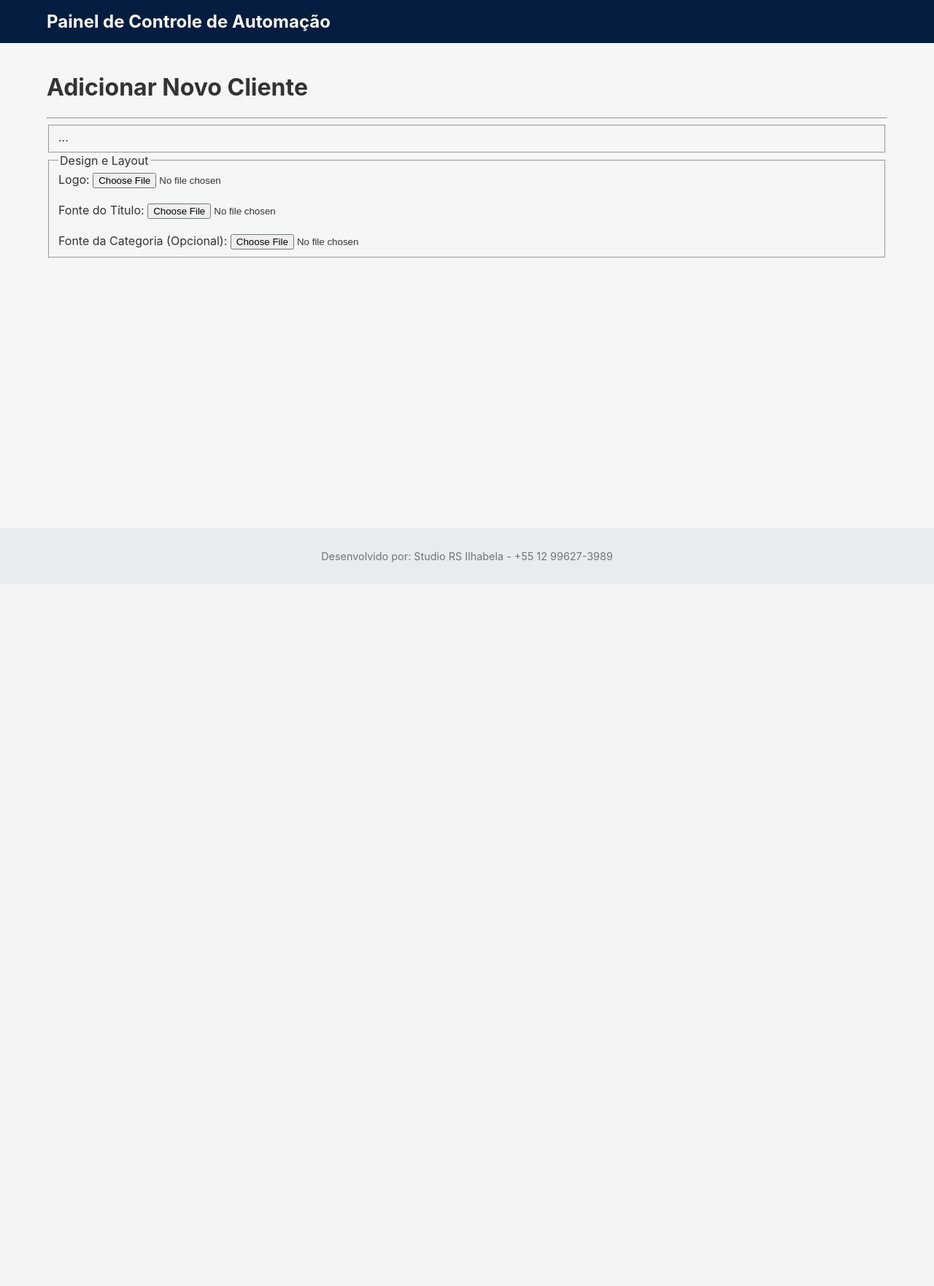
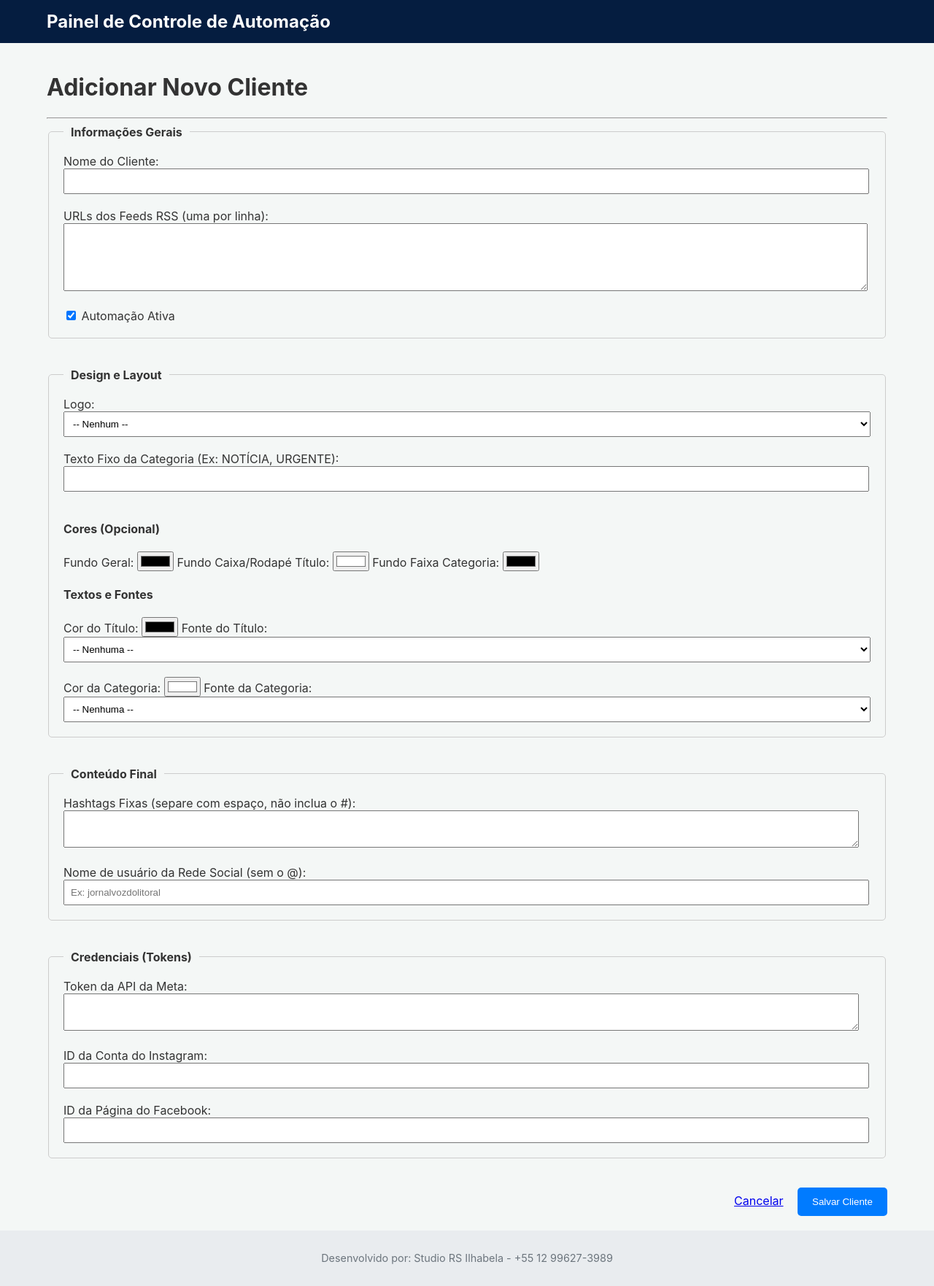
Before and after one commit to automacaoricardo33/rs-autoposter-social, a Flask app: page /adicionar in a window 1280 px wide. Shown: the whole page at 73% size. Before the commit the page ends 771 px from the top, so only its background shows below. Run offline with Flask 3, Linux system fonts and the light colour scheme; some libraries are stand-ins or nearby versions.

Commit message:
Update adicionar_cliente.html

```diff
--- a/templates/adicionar_cliente.html
+++ b/templates/adicionar_cliente.html
@@ -1,21 +1,96 @@
 {% extends "base.html" %}
+
+{% block title %}
+Adicionar Novo Cliente
+{% endblock %}
+
 {% block content %}
   <h1>Adicionar Novo Cliente</h1>
   <hr>
-  <form method="post" enctype="multipart/form-data">
-    <fieldset> ... </fieldset>
 
-    <fieldset>
-      <legend>Design e Layout</legend>
-      <label for="logo">Logo:</label>
-      <input type="file" name="logo" id="logo">
-      <br><br>
-      <label for="fonte_titulo">Fonte do Título:</label>
-      <input type="file" name="fonte_titulo" id="fonte_titulo">
-      <br><br>
-      <label for="fonte_categoria">Fonte da Categoria (Opcional):</label>
-      <input type="file" name="fonte_categoria" id="fonte_categoria">
-      </fieldset>
+  <form method="post" style="display: flex; flex-direction: column; gap: 20px;">
 
-    </form>
+    <fieldset style="border: 1px solid #ccc; padding: 20px; border-radius: 5px; margin-bottom: 20px;">
+        <legend style="font-weight: bold; padding: 0 10px;">Informações Gerais</legend>
+        <label for="nome_cliente">Nome do Cliente:</label>
+        <input type="text" name="nome_cliente" id="nome_cliente" required style="width: 98%; padding: 8px;">
+        <br><br>
+        <label for="rss_urls">URLs dos Feeds RSS (uma por linha):</label>
+        <textarea name="rss_urls" id="rss_urls" required rows="5" style="width: 98%; padding: 8px;"></textarea>
+        <br><br>
+        <label><input type="checkbox" name="ativo" checked> Automação Ativa</label>
+    </fieldset>
+
+    <fieldset style="border: 1px solid #ccc; padding: 20px; border-radius: 5px; margin-bottom: 20px;">
+        <legend style="font-weight: bold; padding: 0 10px;">Design e Layout</legend>
+
+        <label for="logo_path">Logo:</label>
+        <select name="logo_path" id="logo_path" style="width: 100%; padding: 8px;">
+            <option value="">-- Nenhum --</option>
+            {% for imagem in imagens %}
+                <option value="{{ imagem }}">{{ imagem }}</option>
+            {% endfor %}
+        </select>
+        <br><br>
+
+        <label for="texto_categoria_fixo">Texto Fixo da Categoria (Ex: NOTÍCIA, URGENTE):</label>
+        <input type="text" name="texto_categoria_fixo" id="texto_categoria_fixo" style="width: 98%; padding: 8px;">
+        <br><br>
+
+        <h4>Cores (Opcional)</h4>
+        <label for="cor_fundo_geral">Fundo Geral:</label>
+        <input type="color" name="cor_fundo_geral" id="cor_fundo_geral" value="#000000">
+        <label for="cor_caixa_titulo">Fundo Caixa/Rodapé Título:</label>
+        <input type="color" name="cor_caixa_titulo" id="cor_caixa_titulo" value="#FFFFFF">
+        <label for="cor_faixa_categoria">Fundo Faixa Categoria:</label>
+        <input type="color" name="cor_faixa_categoria" id="cor_faixa_categoria">
+
+        <h4>Textos e Fontes</h4>
+        <label for="cor_texto_titulo">Cor do Título:</label>
+        <input type="color" name="cor_texto_titulo" id="cor_texto_titulo" value="#000000">
+        <label for="fonte_titulo_path">Fonte do Título:</label>
+        <select name="fonte_titulo_path" id="fonte_titulo_path" style="width: 100%; padding: 8px;">
+            <option value="">-- Nenhuma --</option>
+            {% for fonte in fontes %}
+                <option value="{{ fonte }}">{{ fonte }}</option>
+            {% endfor %}
+        </select>
+        <br><br>
+        <label for="cor_texto_categoria">Cor da Categoria:</label>
+        <input type="color" name="cor_texto_categoria" id="cor_texto_categoria" value="#FFFFFF">
+        <label for="fonte_categoria_path">Fonte da Categoria:</label>
+        <select name="fonte_categoria_path" id="fonte_categoria_path" style="width: 100%; padding: 8px;">
+            <option value="">-- Nenhuma --</option>
+            {% for fonte in fontes %}
+                <option value="{{ fonte }}">{{ fonte }}</option>
+            {% endfor %}
+        </select>
+    </fieldset>
+
+    <fieldset style="border: 1px solid #ccc; padding: 20px; border-radius: 5px; margin-bottom: 20px;">
+        <legend style="font-weight: bold; padding: 0 10px;">Conteúdo Final</legend>
+        <label for="hashtags_fixas">Hashtags Fixas (separe com espaço, não inclua o #):</label>
+        <textarea name="hashtags_fixas" id="hashtags_fixas" rows="3" style="width: 98%;"></textarea>
+        <br><br>
+        <label for="handle_social">Nome de usuário da Rede Social (sem o @):</label>
+        <input type="text" name="handle_social" id="handle_social" placeholder="Ex: jornalvozdolitoral" style="width: 98%; padding: 8px;">
+    </fieldset>
+
+    <fieldset style="border: 1px solid #ccc; padding: 20px; border-radius: 5px; margin-bottom: 20px;">
+        <legend style="font-weight: bold; padding: 0 10px;">Credenciais (Tokens)</legend>
+        <label for="meta_api_token">Token da API da Meta:</label>
+        <textarea name="meta_api_token" id="meta_api_token" rows="3" style="width: 98%;"></textarea>
+        <br><br>
+        <label for="instagram_id">ID da Conta do Instagram:</label>
+        <input type="text" name="instagram_id" id="instagram_id" style="width: 98%; padding: 8px;">
+        <br><br>
+        <label for="facebook_page_id">ID da Página do Facebook:</label>
+        <input type="text" name="facebook_page_id" id="facebook_page_id" style="width: 98%; padding: 8px;">
+    </fieldset>
+
+    <div style="text-align: right;">
+      <a href="/" style="margin-right: 15px;">Cancelar</a>
+      <button type="submit" style="background-color: #007bff; color: white; padding: 12px 20px; border: none; border-radius: 5px; cursor: pointer;">Salvar Cliente</button>
+    </div>
+  </form>
 {% endblock %}
```
